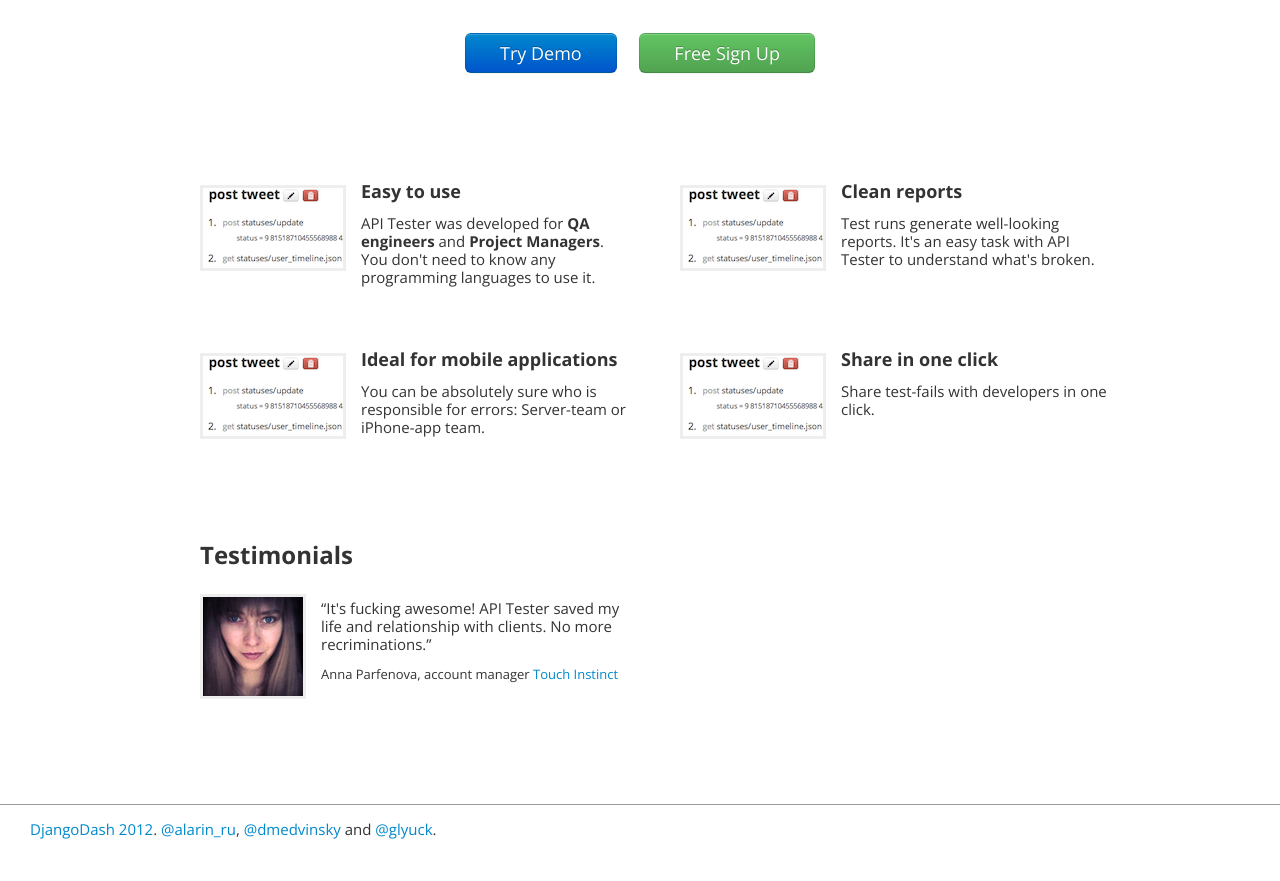
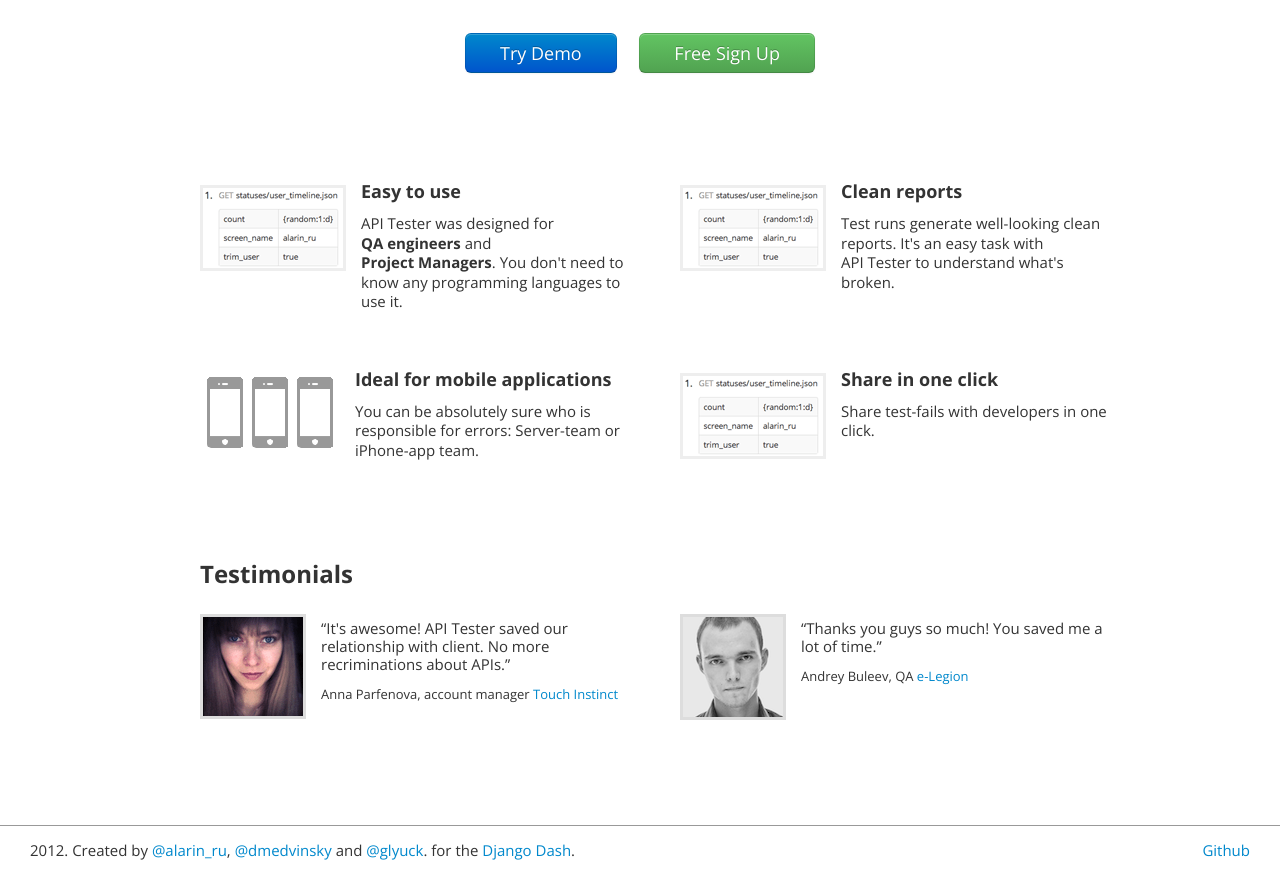
Before and after one commit to elegion/djangodash2012, a Django app: page / in a window 1280 px wide. Shown: the part 164-1045 px from the top of the page. Before the commit the page ends 1003 px from the top, so only its background shows below. Run offline with Django 3.2, Linux system fonts and the light colour scheme; parts of the project's set-up code (start-up, migrations or seed data) failed here and were passed over; some libraries are stand-ins or nearby versions.

Commit message:
[*] main page slighly update

```diff
--- a/my_static/css/main.css
+++ b/my_static/css/main.css
@@ -43,30 +43,30 @@
     }
     .marketing p {
         margin-right: 0;
+        line-height: 1.3em;
     }
     .marketing img {
-        width: 140px;
-        height: 80px;
-        background: #EEE;
         float: left;
         margin: 7px 1em 2em 30px;
         border: 3px solid #EEE;
     }
+    .marketing3 img {
+        border: none;
+    }
 
 .testimonials {
-    padding-left: 30px;
     margin: 1.5em 0 0 0;
 }
     .testimonials h2 {
-        margin: 0 0 0.6em 0;
+        margin: 0 0 0.6em 30px;
     }
     .testimonials img {
         float: left;
-        margin: 7px 1em 2em 0;
-        border: 3px solid #EEE;
+        margin: 7px 1em 2em 30px;
+        border: 3px solid #DDD;
     }
     .testimonials p {
-        margin: 12px 20px 0 0;
+        margin: 12px 0px 0 0;
     }
     .testimonials p.author {
         font-size: 13px;
@@ -85,9 +85,15 @@ body {
     padding-bottom: 60px;
 }
 /* /Home page */
+
 .navbar .brand {
     font-family: 'Ubuntu Mono', sans-serif; /* TODO: replace with picture*/
-    color: #FFF;
+    color: #bcff46;
+    padding: 10px 95px 9px 25px;
+    font-weight: bold;
+}
+.navbar .nav > li > a {
+    padding: 9px 15px 11px;
 }
 .navbar-inner {
     border-radius: 0;
@@ -150,9 +156,9 @@ h2 {
             position: relative;
             width: 30em;
             padding: 0 35px 0 0;
-            margin-top: 0.7em;
         }
         .teststeps li .params {
+            margin-top: 0.7em;
         }
             .teststeps li .params td.name {
                 width: 50%;
--- a/templates/_footer.html
+++ b/templates/_footer.html
@@ -1,8 +1,11 @@
 <footer class="footer">
-    <p>
-        <a href="http://djangodash.com">DjangoDash 2012</a>.
-        <a href="https://twitter.com/alarin_ru">@alarin_ru</a>,
-        <a href="https://twitter.com/dmedvinsky">@dmedvinsky</a> and
-        <a href="https://twitter.com/glyuck">@glyuck</a>.
-    </p>
+  <p class="pull-right"><a href="https://github.com/elegion/djangodash2012">Github</a></p>
+  <p>
+    2012. Created by
+      <a href="https://twitter.com/alarin_ru">@alarin_ru</a>,
+      <a href="https://twitter.com/dmedvinsky">@dmedvinsky</a> and
+      <a href="https://twitter.com/glyuck">@glyuck</a>.
+    for the <a href="http://djangodash.com">Django Dash</a>.
+
+  </p>
 </footer>
--- a/templates/fortuitus/fcore/home.html
+++ b/templates/fortuitus/fcore/home.html
@@ -37,7 +37,7 @@
         <img src="{{ STATIC_URL }}imgs/marketing_1.png" />
         <h3>Easy to use</h3>
         <p>
-          API Tester was developed for <b>QA engineers</b> and <b>Project Managers</b>.
+          API&nbsp;Tester was designed for <b>QA&nbsp;engineers</b> and <b>Project&nbsp;Managers</b>.
           You don't need to know any programming languages to use it.
         </p>
       </div>
@@ -47,16 +47,16 @@
         <img src="{{ STATIC_URL }}imgs/marketing_1.png" />
         <h3>Clean reports</h3>
         <p>
-          Test runs generate well-looking reports. It's an easy task with API
-          Tester to understand what's broken.
+          Test runs generate well-looking clean reports. It's an easy task with API&nbsp;Tester
+          to understand what's broken.
         </p>
       </div>
     </div>
 
     <div class="row">
-      <div class="span6 item">
+      <div class="span6 item marketing3">
         <!-- TODO big image on click -->
-        <img src="{{ STATIC_URL }}imgs/marketing_1.png" />
+        <img src="{{ STATIC_URL }}imgs/marketing_3.png" />
         <h3>Ideal for mobile applications</h3>
         <p>
           You can be absolutely sure who is responsible for errors: Server-team
@@ -81,13 +81,23 @@
       <div class="span6">
         <img src="{{ STATIC_URL }}imgs/anyap.gif" />
         <p>
-          “It's fucking awesome! API Tester saved my life and relationship with
-          clients. No more recriminations.”
+          “It's awesome! API&nbsp;Tester saved our relationship with
+          client. No more recriminations about APIs.”
         </p>
         <p class="author">Anna Parfenova, account manager <a href="http://touchinstinct.com">Touch Instinct</a></p>
       </div>
+
+      <div class="span6">
+        <img src="{{ STATIC_URL }}imgs/buleeva.png" />
+        <p>
+          “Thanks you guys so much! You saved me a lot of time.”
+        </p>
+        <p class="author">Andrey Buleev, QA <a href="http://e-legion.com">e-Legion</a></p>
+      </div>
     </div>
   </div>
+
+</div>
 </div>
 
 {% include '_footer.html' %}
--- a/templates/site_base.html
+++ b/templates/site_base.html
@@ -4,7 +4,7 @@
   <div class="navbar">
     <div class="navbar-inner">
       <div class="container">
-        <a class="brand" href="{% url home %}">APITester</a>
+        <a class="brand" href="{% url home %}">API Tester</a>
         <ul class="nav">
           <li><a href="#">Projects</a></li>
           <li><a href="{% url frunner_projects %}">Runs</a></li>
```
Also changed, not shown: my_static/imgs/buleeva.png (added), my_static/imgs/marketing_1.png, my_static/imgs/marketing_3.png (added).
